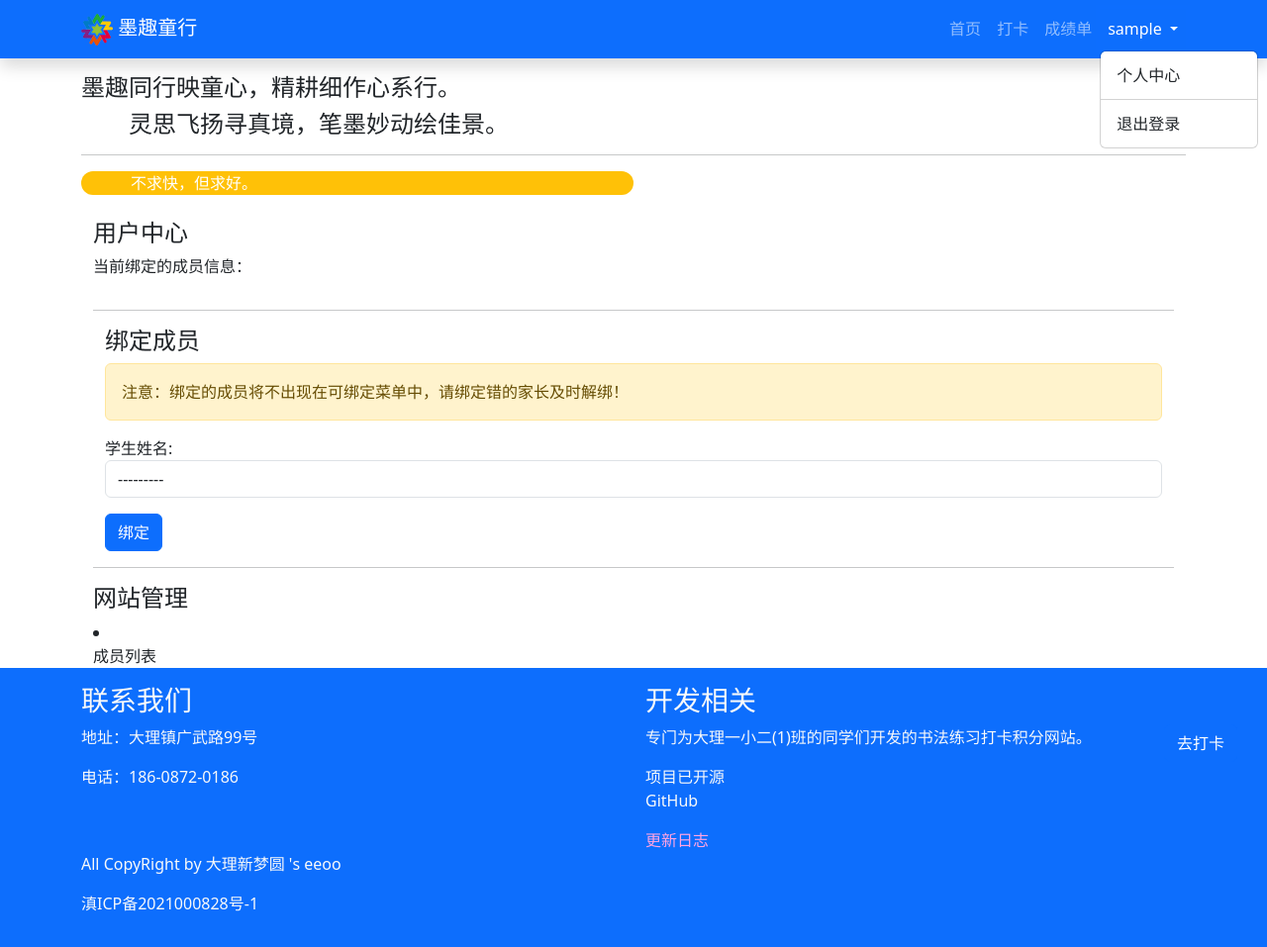
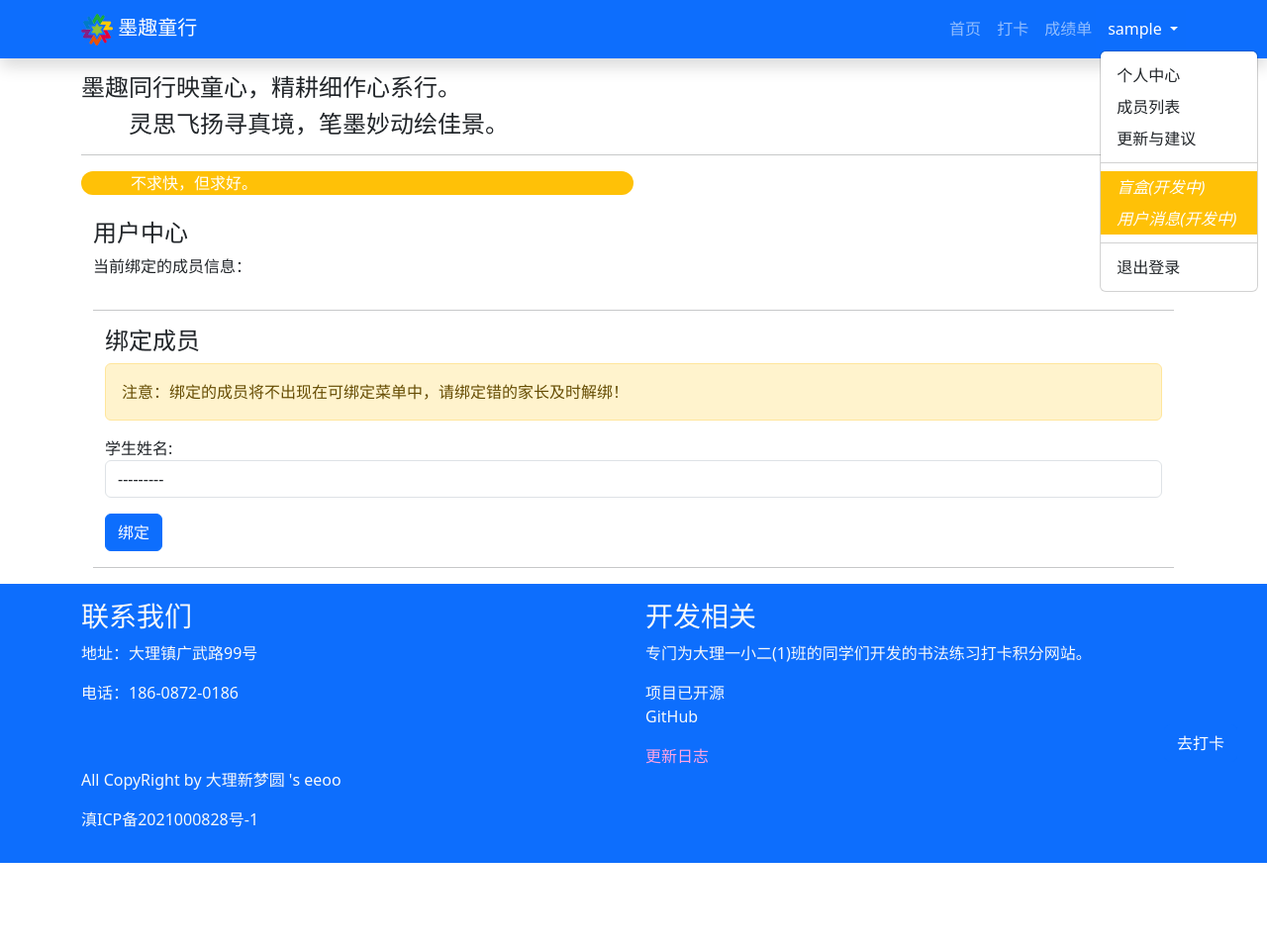
Before and after one commit to Myeeoo/Student_Calligraphy_practice, a Django app: page /user_center/ in a window 1280 px wide, after a click that opens the changed part. Shown: the whole page at 99% size. After the commit the page ends 872 px from the top, so only its background shows below. Run offline with Django 4.2, Linux system fonts and the light colour scheme; the visitor is signed in with stand-in values (Sample User, id 1); data that the repository does not hold is empty; some libraries are stand-ins or nearby versions.

Commit message:
修改用户菜单

```diff
--- a/myapp/templates/base.html
+++ b/myapp/templates/base.html
@@ -37,10 +37,7 @@
             }
         body {padding-top: 50px;}
         nav {
-            position: fixed;
-            top: 0;
-            left: 0;
-            right: 0;
+
             z-index: 9998;
           }
         .navbar {
@@ -122,7 +119,13 @@
                       <i class="bi bi-person-lines-fill"></i> {{ user.username }}
                     </a>
                     <ul class="dropdown-menu" aria-labelledby="navbarDropdown">
-                        <li><a class="dropdown-item" href="{% url 'user_center' %}">个人中心</a></li>
+                        <li><a class="dropdown-item" href="{% url 'user_center' %}"><i class="bi  bi-person-workspace"></i> 个人中心</a></li>
+
+                        <li><a class="dropdown-item" href="{% url 'student_list' %}"><i class="bi bi-list-ol"></i> 成员列表</a></li>
+                        <li><a class="dropdown-item" href="{% url 'commit_logs' %}"><i class="bi bi-braces-asterisk"></i> 更新与建议</a></li>
+                        <li><hr class="dropdown-divider"></li>
+                        <li><a class="dropdown-item bg-warning text-white"  href="#"><i class="bi bi-box2-heart-fill"></i> <em>盲盒(开发中)</em></a></li>
+                        <li><a class="dropdown-item bg-warning text-white" href="#"><i class="bi bi-envelope"></i> <em>用户消息(开发中)</em></a></li>
                         <li><hr class="dropdown-divider"></li>
                         <li><a class="dropdown-item" href="{% url 'logout' %}">退出登录</a></li>
                     </ul>
@@ -233,8 +236,10 @@
             </ul>
           {% endif %}
         </div>
-
-
+        <div style="position: fixed;">
+        {% block sidebar %}
+        {% endblock %}
+        </div>
         <div class="container mt-4">
             {% block content %}
             {% endblock %}
--- a/myapp/templates/feedback_form.html
+++ b/myapp/templates/feedback_form.html
@@ -21,6 +21,7 @@
 
         <div class="card-body">
             <h3>{{ feedback.title  }}</h3>
+            <hr>
             <h5>{{ feedback.content }}</h5>
           </div>
 
--- a/myapp/templates/user_center.html
+++ b/myapp/templates/user_center.html
@@ -96,13 +96,5 @@
     </div>
   </div>
   <hr>
-  <div>
-    <h4>网站管理</h4>
-    <div class="row">
-      <li class="nav-item active">
-        <a class="nav-link" href="{% url 'student_list' %}">成员列表</a>
-      </li>
-    </div>
-  </div>
 </div>
 {% endblock %}
```
